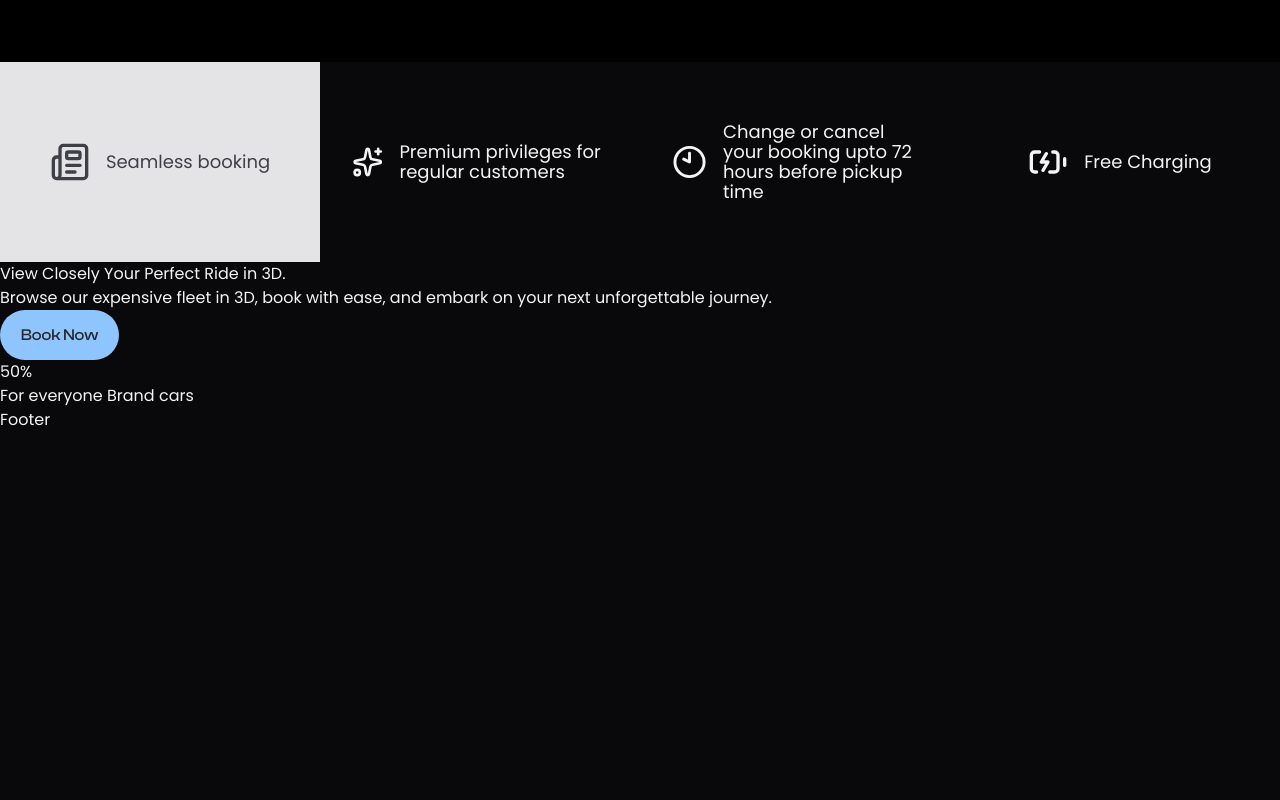
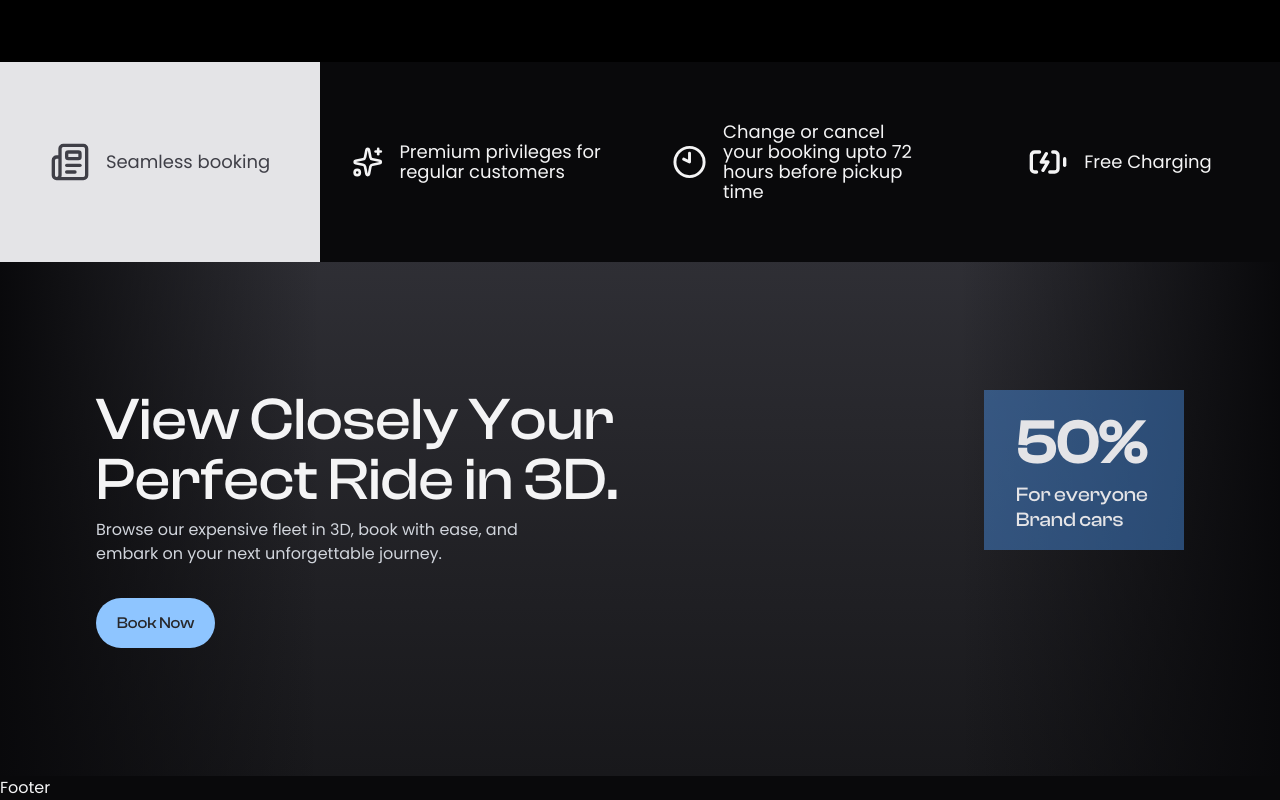
Before and after one commit to Jisap/Vite-React-Tailwind-CSS-Three.js-Build-a-Premium-Car-Rental-Landing-Page, a React (Vite) app: page / in a window 1280 px wide. Shown: the part 2894-3694 px from the top of the page. Before the commit the page ends 3326 px from the top, so only its background shows below. Built offline with nearby package versions, Linux system fonts and the light colour scheme; the HTML template or start-up script is replaced by a standard one; a web font is replaced by a local one.

Commit message:
Refactor CTASection: enhance layout with gradient backgrounds, improve text presentation, and add dynamic click functionality to toggler buttons for better user interaction.

```diff
--- a/src/sections/CTASection.jsx
+++ b/src/sections/CTASection.jsx
@@ -12,6 +12,7 @@ const CTASection = () => {
       <div className='w-full h-[200px] bg-zinc-950 flex overflow-x-scroll lg:overflow-clip snap-x snap-mandatory'>
         {togglerBtns.map((item, index) => (
           <div
+            onClick={() => setActiveIndex(index)}
             key={index}
             className={`min-w-full center-item md:min-w-1/2 lg:min-w-1/4 h-full cursor-pointer hover:bg-zinc-800 transition-all duration-300 ease-out py-10 px-8
             ${activeIndex === index ? "bg-zinc-200 text-zinc-700" : "bg-zinc-950" }`}
@@ -27,33 +28,36 @@ const CTASection = () => {
       </div>
 
       {/* CTA Section */}
-      <section>
-        <div>
-          <div>
+      <section className='section-padding bg-gradient-to-b from-zinc-700/70 to-zinc-900 py-32 relative overflow-hidden'>
+        <div className='absolute inset-0 bg-transparent overflow-hidden'>
+          <div className='absolute hidden lg:block bg-transparent inset-0'>
+            {/* 3d canvas component */}
+          </div>
 
-          </div>
-          <div></div>
-          <div></div>
+          {/* Decor: dide Overlays */}
+          <div className='absolute h-full w-20 md:w-40 lg:w-80 lg:pointer-events-none bg-gradient-to-r from-zinc-950 to-transparent'></div>
+          <div className='absolute right-0 h-full w-20 md:w-40 lg:w-80 lg:pointer-events-none bg-gradient-to-l from-zinc-950 to-transparent'></div>
         </div>
 
         {/* Text overlay */}
-        <div>
+        <div className='max-w-7xl mx-auto relative z-10 flex justify-between pointer-events-none'>
           <div>
-            <h2>
+            <h2 className='heading-2 clash-display max-w-2xl pointer-events-none'>
               View Closely Your Perfect Ride in 3D.
             </h2>
-            <p>
+            <p className='text-gray-300 max-w-md pointer-events-none mb-8'>
               Browse our expensive fleet in 3D, book with ease, and embark on your next unforgettable journey.
             </p>
             <BookNowButton type={2} />
           </div>
 
-          <div>
-            <div>
-              <p>
+          {/* Discount banner */}
+          <div className='hidden lg:block w-50 h-40 bg-blue-400/40 text-zinc-200 p-6 px-8'>
+            <div className='col'>
+              <p className='heading-2 clash-display font-semibold'>
                 50%
               </p>
-              <p>
+              <p className='text-xl leading-tight clash-display'>
                 For everyone Brand cars
               </p>
             </div>
```
